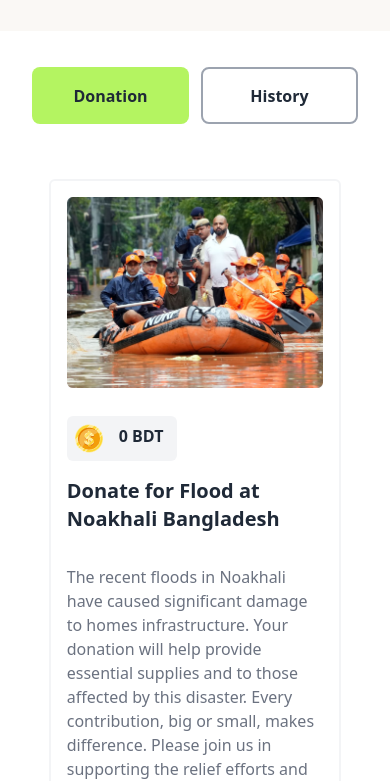
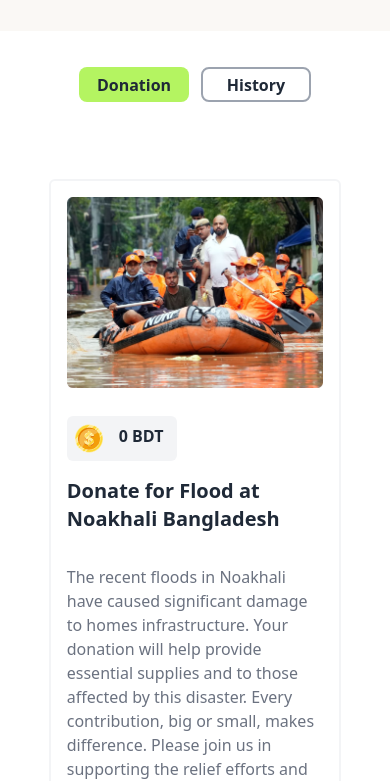
Before and after one commit to miaAlamin/assignment-five, a plain HTML site: page index.html in a window 390 px wide. Shown: the part 65-846 px from the top of the page. Drawn offline with nearby package versions, Linux system fonts and the light colour scheme.

Commit message:
towelv commit

```diff
--- a/index.html
+++ b/index.html
@@ -51,8 +51,8 @@
         <!-- Donation and History button box here  -->
      <section class="w-full h-auto ">
         <div class="flex gap-3 w-full h-28 justify-center mt-9">
-            <button id="Donation-btn" class="w-[157px] h-[57px] bg-[#B4F461] rounded-lg font-bold outline-none cursor-pointer">Donation</button>
-            <button id="History-btn" class="w-[157px] h-[57px] border-2 border-gray-400  rounded-lg font-bold outline-none cursor-pointer">History</button>
+            <button id="Donation-btn" class="w-[110px] h-[35px] md:w-[157px] md:h-[57px] bg-[#B4F461] rounded-lg font-bold outline-none cursor-pointer">Donation</button>
+            <button id="History-btn" class="w-[110px] h-[35px] md:w-[157px] md:h-[57px] border-2 border-gray-400  rounded-lg font-bold outline-none cursor-pointer">History</button>
         </div>
 
         <!-- coard box area  -->
```
